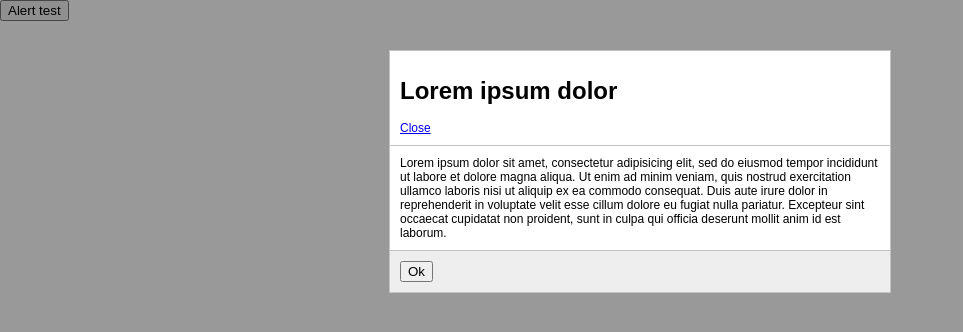
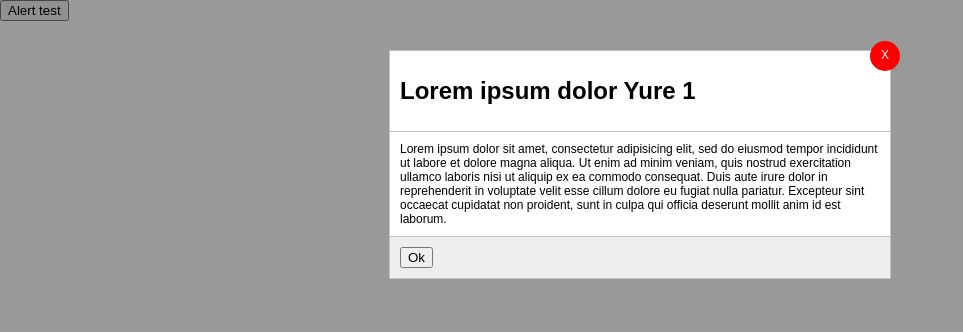
Before and after one commit to YurePereira/f3.modal, a plain HTML site: page demo/alert.html in a window 1280 px wide. Both pictures are taken after a click on the button "Alert test". Shown: the whole page, without its empty margins (0-963 px from the left). Drawn offline with nearby package versions, Linux system fonts and the light colour scheme.

Commit message:
Add: CSS Styles button close Alert.

```diff
--- a/demo/alert.html
+++ b/demo/alert.html
@@ -23,7 +23,20 @@
       $('.btnAlertTest').click(function() {
 
         modal.alert({
-          title: 'Lorem ipsum dolor',
+          title: 'Lorem ipsum dolor Yure 1',
+          message: 'Lorem ipsum dolor sit amet, consectetur adipisicing elit, sed do eiusmod tempor incididunt ut labore et dolore magna aliqua. Ut enim ad minim veniam, quis nostrud exercitation ullamco laboris nisi ut aliquip ex ea commodo consequat. Duis aute irure dolor in reprehenderit in voluptate velit esse cillum dolore eu fugiat nulla pariatur. Excepteur sint occaecat cupidatat non proident, sunt in culpa qui officia deserunt mollit anim id est laborum.'
+        });
+
+        modal.alert({
+          title: 'Lorem ipsum dolor Yure 2',
+          message: 'ur sint occaecat cupidatat non proident, sunt in culpa qui officia deserunt mollit anim id est laborum.',
+          callbackClosed: function() {
+            alert('Closed alert message.');
+          }
+        });
+
+        modal.alert({
+          title: 'Lorem ipsum dolor Yure 3',
           message: 'Lorem ipsum dolor sit amet, consectetur adipisicing elit, sed do eiusmod tempor incididunt ut labore et dolore magna aliqua. Ut enim ad minim veniam, quis nostrud exercitation ullamco laboris nisi ut aliquip ex ea commodo consequat. Duis aute irure dolor in reprehenderit in voluptate velit esse cillum dolore eu fugiat nulla pariatur. Excepteur sint occaecat cupidatat non proident, sunt in culpa qui officia deserunt mollit anim id est laborum.',
           callbackClosed: function() {
             alert('Closed alert message.');
@@ -31,19 +44,23 @@
         });
 
         modal.alert({
-          title: 'Lorem ipsum dolor',
-          message: 'Lorem ipsum dolor sit amet, consectetur adipisicing elit, sed do eiusmod tempor incididunt ut labore et dolore magna aliqua. Ut enim ad minim veniam, quis nostrud exercitation ullamco laboris nisi ut aliquip ex ea commodo consequat. Duis aute irure dolor in reprehenderit in voluptate velit esse cillum dolore eu fugiat nulla pariatur. Excepteur sint occaecat cupidatat non proident, sunt in culpa qui officia deserunt mollit anim id est laborum.',
-          callbackClosed: function() {
-            alert('Closed alert message.');
-          }
+          title: 'Lorem ipsum dolor Yure 4',
+          message: 'Lorem ipsum dolor sit amet, consectetur adipisicing elit, sed do eiusmod tempor incididunt ut labore et dolore magna aliqua. Ut enim ad minim veniam, quis nostrud exercitation ullamco laboris nisi ut aliquip ex ea commodo consequat. Duis aute irure dolor in reprehenderit in voluptate velit esse cillum dolore eu fugiat nulla pariatur. Excepteur sint occaecat cupidatat non proident, sunt in culpa qui officia deserunt mollit anim id est laborum.'
         });
 
         modal.alert({
-          title: 'Lorem ipsum dolor',
-          message: 'Lorem ipsum dolor sit amet, consectetur adipisicing elit, sed do eiusmod tempor incididunt ut labore et dolore magna aliqua. Ut enim ad minim veniam, quis nostrud exercitation ullamco laboris nisi ut aliquip ex ea commodo consequat. Duis aute irure dolor in reprehenderit in voluptate velit esse cillum dolore eu fugiat nulla pariatur. Excepteur sint occaecat cupidatat non proident, sunt in culpa qui officia deserunt mollit anim id est laborum.',
-          callbackClosed: function() {
-            alert('Closed alert message.');
-          }
+          title: 'Lorem ipsum dolor Yure 5',
+          message: 'Lorem ipsum dolor sit amet, consectetur adipisicing elit, sed do eiusmod tempor incididunt ut labore et dolore magna aliqua. Ut enim ad minim veniam, quis nostrud exercitation ullamco laboris nisi ut aliquip ex ea commodo consequat. Duis aute irure dolor in reprehenderit in voluptate velit esse cillum dolore eu fugiat nulla pariatur. Excepteur sint occaecat cupidatat non proident, sunt in culpa qui officia deserunt mollit anim id est laborum.'
+        });
+
+        modal.alert({
+          title: 'Lorem ipsum dolor Yure 6',
+          message: 'Lorem ipsum dolor sit amet, consectetur adipisicing elit, sed do eiusmod tempor incididunt ut labore et dolore magna aliqua. Ut enim ad minim veniam, quis nostrud exercitation ullamco laboris nisi ut aliquip ex ea commodo consequat. Duis aute irure dolor in reprehenderit in voluptate velit esse cillum dolore eu fugiat nulla pariatur. Excepteur sint occaecat cupidatat non proident, sunt in culpa qui officia deserunt mollit anim id est laborum.'
+        });
+
+        modal.alert({
+          title: 'Lorem ipsum dolor Yure 7',
+          message: 'Lorem ipsum dolor sit amet, consectetur adipisicing elit, sed do eiusmod tempor incididunt ut labore et dolore magna aliqua. Ut enim ad minim veniam, quis nostrud exercitation ullamco laboris nisi ut aliquip ex ea commodo consequat. Duis aute irure dolor in reprehenderit in voluptate velit esse cillum dolore eu fugiat nulla pariatur. Excepteur sint occaecat cupidatat non proident, sunt in culpa qui officia deserunt mollit anim id est laborum.'
         });
 
       });
--- a/js/parcial/alert.html
+++ b/js/parcial/alert.html
@@ -7,7 +7,7 @@
         <h1></h1>
       </div>
       <div class="f3-close">
-        <a href="#">Close</a>
+        <a href="#">X</a>
       </div>
     </div>
     <div class="f3-body">
--- a/sass/f3.modal.scss
+++ b/sass/f3.modal.scss
@@ -39,6 +39,21 @@ Date: 2016-06-26
     }
 
     .f3-close {
+      float: right;
+      margin-top: -80px;
+      background: #f00;
+      text-align: center;
+      line-height: 29px;
+      margin-right: -20px;
+      border-radius: 50px;
+
+      a {
+        text-decoration: none;
+        color: #fff;
+        width: 30px;
+        height: 30px;
+        display: block;
+      }
 
     }
 
```
Also changed, not shown: css/f3.modal.css.
